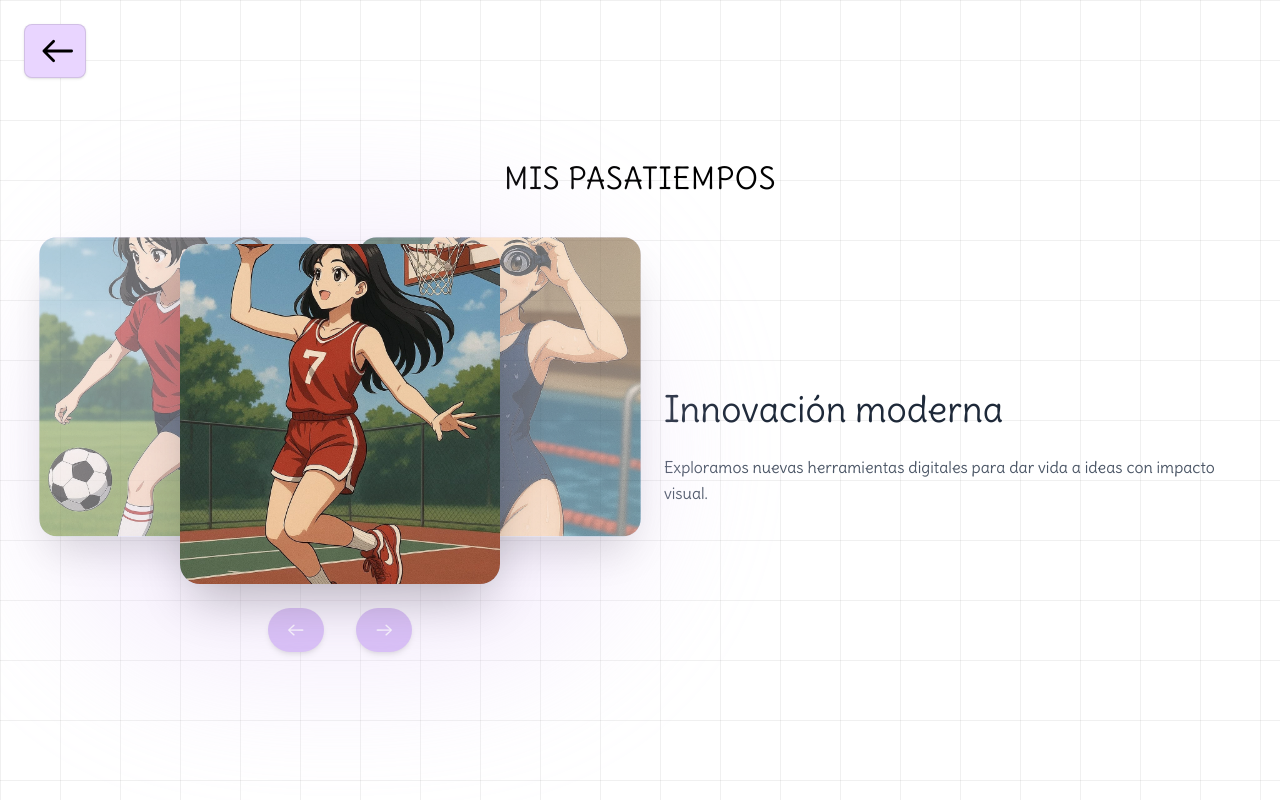
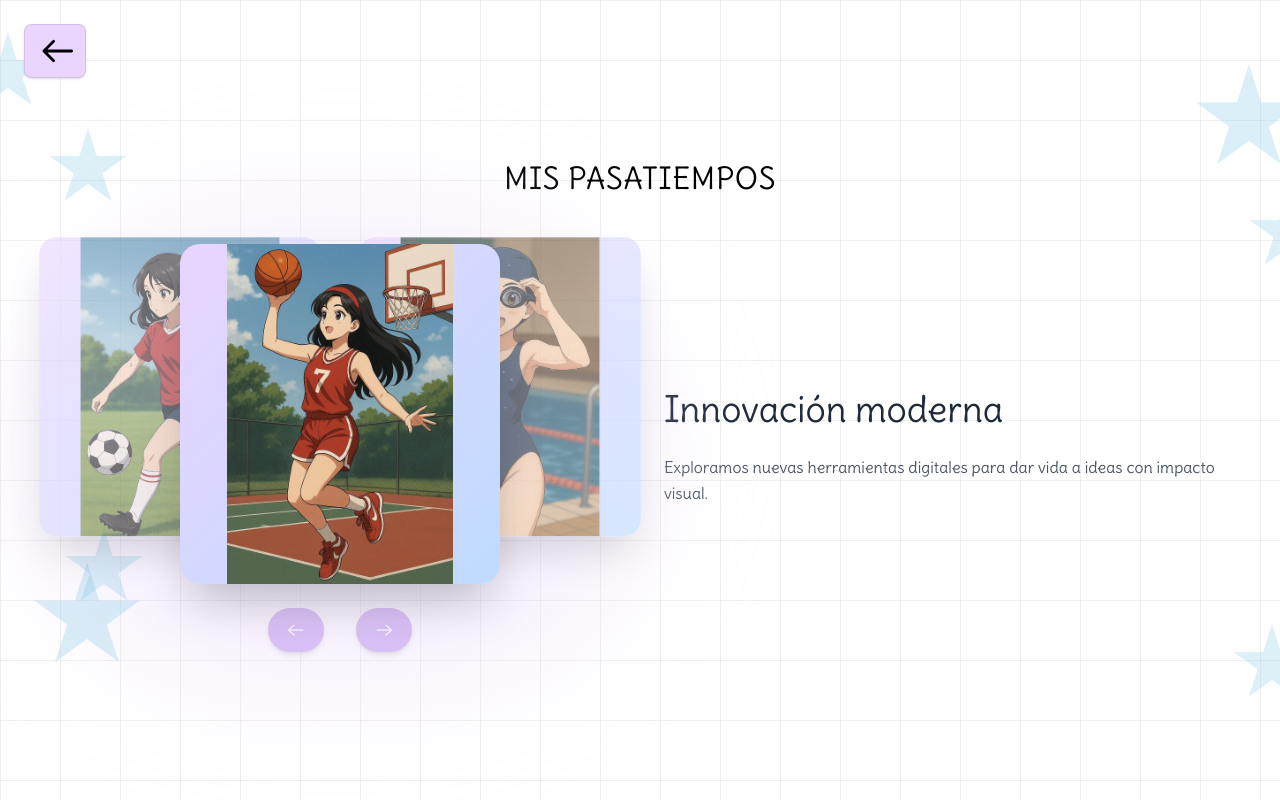
Before and after one commit to lunamideros2003/proyecto_portafolioo, a Next.js app: page /pasatiempos in a window 1280 px wide. Built offline with nearby package versions, Linux system fonts and the light colour scheme.

Commit message:
estrellas en las paginas

```diff
--- a/src/app/pasatiempos/page.tsx
+++ b/src/app/pasatiempos/page.tsx
@@ -68,6 +68,15 @@ export default function PasatiemposPage() {
     <>
       <BackButton />
       <section className="py-20 relative overflow-hidden min-h-screen">
+        {/* Estrellas decorativas */}
+        <div className="absolute -left-8 top-8 hidden md:block decor-star xs" />
+        <div className="absolute -right-6 top-16 hidden md:block decor-star sm" />
+        <div className="absolute left-12 top-32 hidden md:block decor-star xs" />
+        <div className="absolute -right-12 top-48 hidden md:block decor-star xs" />
+        <div className="absolute left-8 bottom-32 hidden md:block decor-star sm" />
+        <div className="absolute -right-8 bottom-24 hidden md:block decor-star xs" />
+        <div className="absolute left-16 bottom-48 hidden md:block decor-star xs" />
+
         <div className="container mx-auto px-6 pt-20">
           <h1 className="text-center font-semibold tracking-wide uppercase text-black text-3xl mb-12">
             MIS PASATIEMPOS
@@ -118,7 +127,7 @@ export default function PasatiemposPage() {
                         <img
                           src={img}
                           alt={`Foto de pasatiempo ${index + 1}`}
-                          className="w-full h-full object-cover"
+                          className="w-full h-full object-contain"
                         />
                       </div>
                     </div>
--- a/src/app/viajes/page.tsx
+++ b/src/app/viajes/page.tsx
@@ -69,6 +69,15 @@ export default function ViajesPage() {
     <>
       <BackButton />
       <section className="py-20 relative overflow-hidden min-h-screen">
+        {/* Estrellas decorativas */}
+        <div className="absolute -left-8 top-8 hidden md:block decor-star xs" />
+        <div className="absolute -right-6 top-16 hidden md:block decor-star sm" />
+        <div className="absolute left-12 top-32 hidden md:block decor-star xs" />
+        <div className="absolute -right-12 top-48 hidden md:block decor-star xs" />
+        <div className="absolute left-8 bottom-32 hidden md:block decor-star sm" />
+        <div className="absolute -right-8 bottom-24 hidden md:block decor-star xs" />
+        <div className="absolute left-16 bottom-48 hidden md:block decor-star xs" />
+
         <div className="container mx-auto px-6 pt-20">
           <h1 className="text-center font-semibold tracking-wide uppercase text-black text-3xl mb-12">
             MIS VIAJES
@@ -119,7 +128,7 @@ export default function ViajesPage() {
                         <img
                           src={img}
                           alt={`Foto de viaje ${index + 1}`}
-                          className="w-full h-full object-cover"
+                          className="w-full h-full object-contain"
                         />
                       </div>
                     </div>
```
